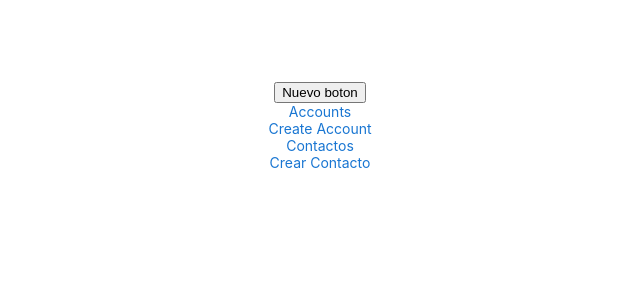
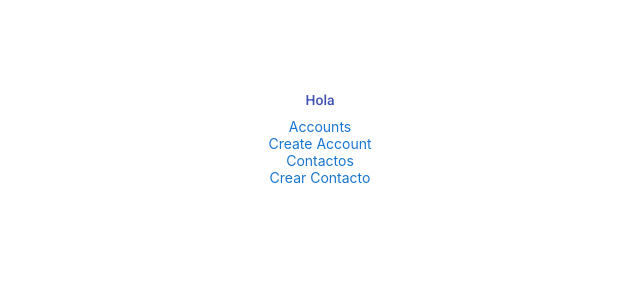
Before and after one commit to osviel91/pba, an Angular app: page /accounts in a window 1280 px wide. Shown: the top 300 px of the page, without its empty margins (320-960 px from the left). Built offline with nearby package versions, Linux system fonts and the light colour scheme.

Commit message:
Me gustaba el boton viejo

```diff
--- a/src/app/app.component.html
+++ b/src/app/app.component.html
@@ -300,7 +300,8 @@
 
 
 <div class="content" role="main">
-  <button>Nuevo boton</button>
+
+  <button mat-button color="primary">Hola</button>
   <a [routerLink]="'/accounts'"> Accounts </a>
   <a [routerLink]="'/create-accounts'"> Create Account </a>
   <a [routerLink]="'/contacts'"> Contactos </a>
```
